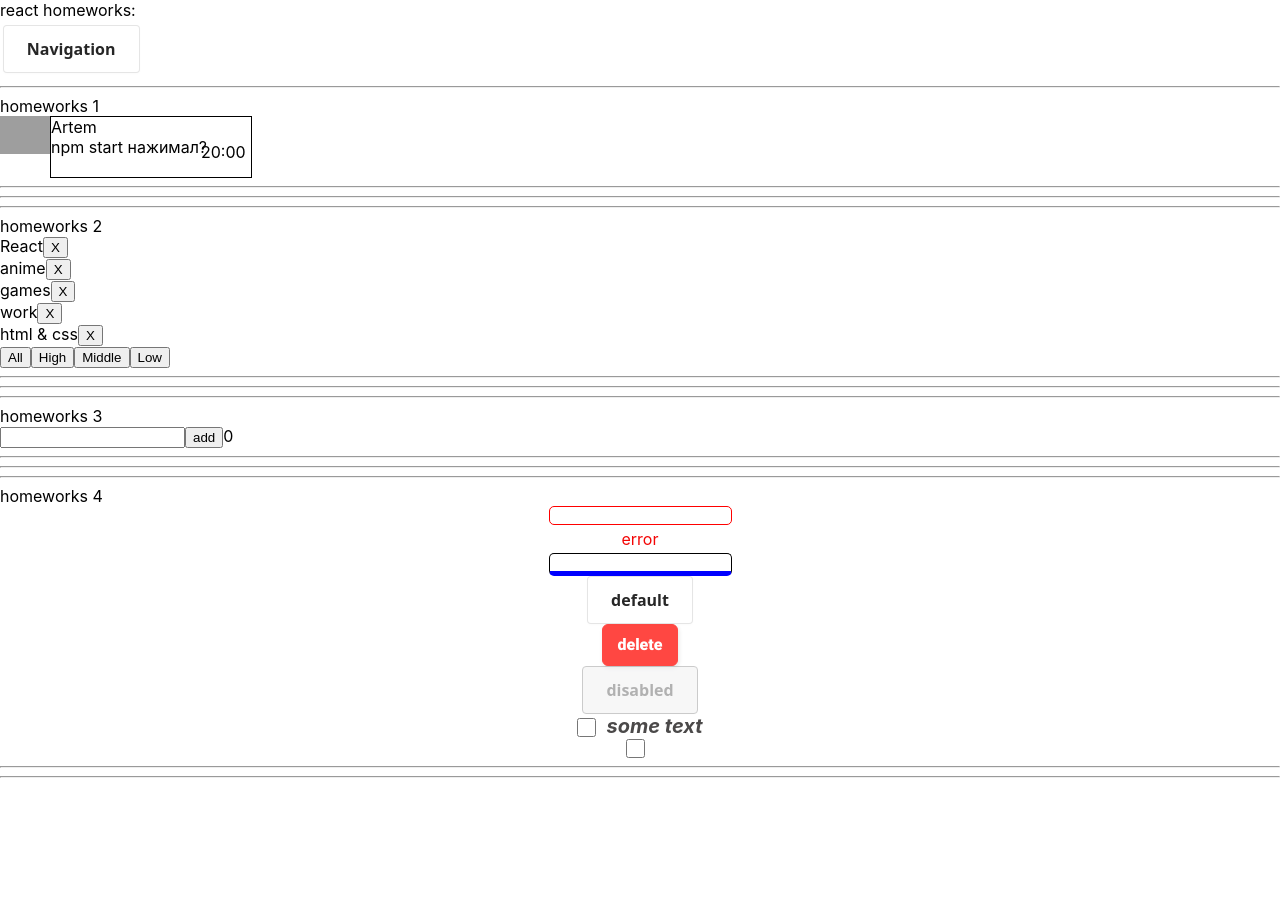
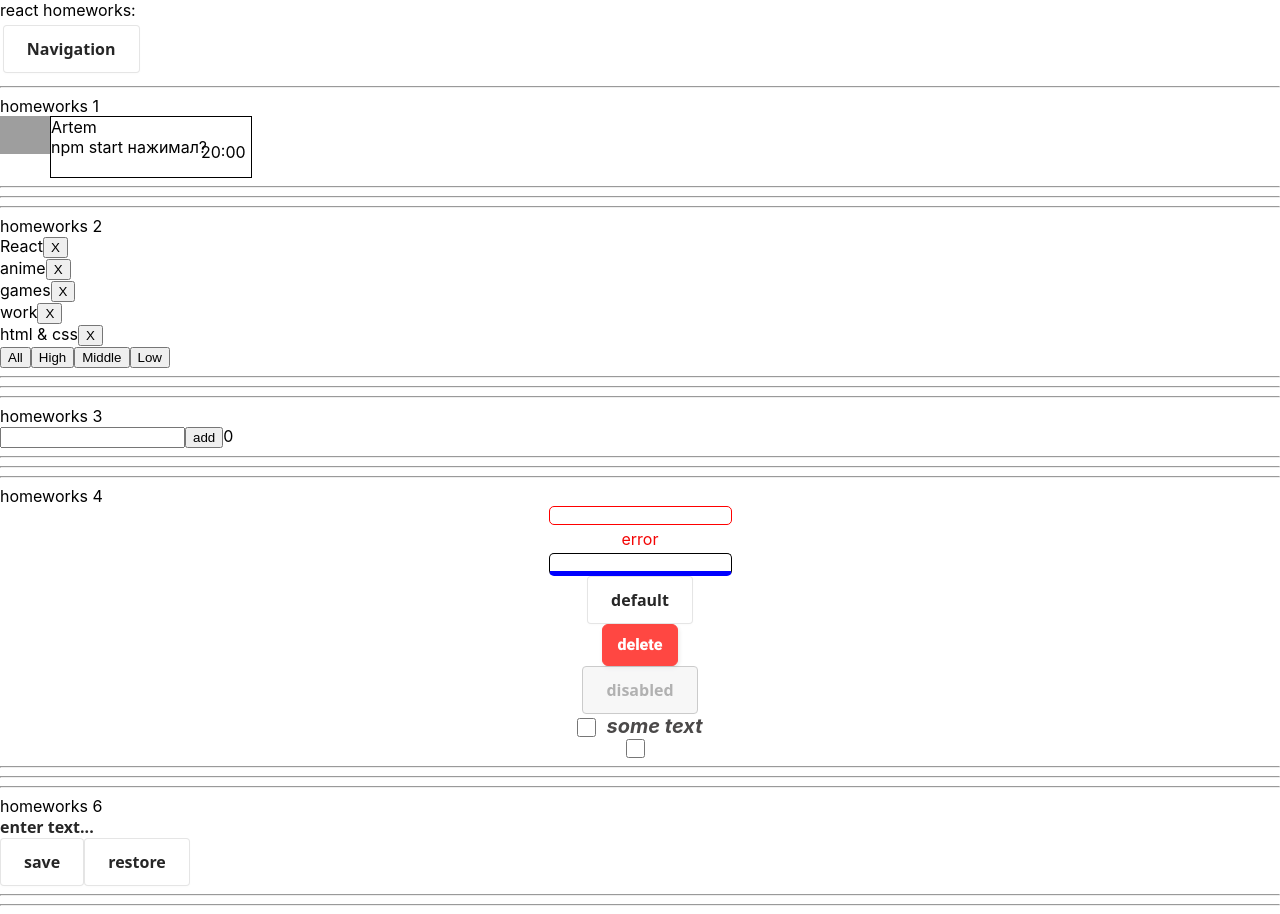
Before and after one commit to ASMalakhovv/Ignat, a React (Create React App) app: page /#/pre-junior in a window 1280 px wide. Before the commit the page ends 800 px from the top, so only its background shows below. Built offline with nearby package versions, Linux system fonts and the light colour scheme; grey boxes are pictures that could not be loaded.

Commit message:
fulfilled

```diff
--- a/src/p1-main/m1-ui/u1-app/App.tsx
+++ b/src/p1-main/m1-ui/u1-app/App.tsx
@@ -5,6 +5,7 @@ import HW2 from "../../../p2-homeworks/h2/HW2";
 import HW3 from "../../../p2-homeworks/h3/HW3";
 import HW5 from '../../../p2-homeworks/h5-rrd-v6/HW5';
 import HW4 from '../../../p2-homeworks/h4/HW4';
+import HW6 from "../../../p2-homeworks/h6/HW6";
 
 function App() {
     return (
@@ -16,6 +17,7 @@ function App() {
             <HW4/>*/}
             {/*<HW5/>*/}
             <HW5/>
+            <HW6/>
         </div>
     )
 }
--- a/src/p2-homeworks/h6/HW6.tsx
+++ b/src/p2-homeworks/h6/HW6.tsx
@@ -10,7 +10,7 @@ function HW6() {
         saveState<string>('editable-span-value', value)
     }
     const restore = () => {
-        // setValue()
+        setValue(restoreState('editable-span-value', value))
     }
 
     return (
@@ -33,6 +33,7 @@ function HW6() {
             {/*для личного творчества, могу проверить*/}
             {/*<AlternativeSuperEditableSpan/>*/}
             <hr/>
+
         </div>
     )
 }
--- /dev/null
+++ b/src/p2-homeworks/h6/common/c4-SuperEditableSpan/SuperEditableSpan.module.scss
@@ -0,0 +1,6 @@
+.mySpan {
+  color: rgba(0, 0, 0, 0.85);;
+  font-family: system-ui, -apple-system, system-ui, "Helvetica Neue", Helvetica, Arial, sans-serif;
+  font-size: 16px;
+  font-weight: 600;
+}
--- a/src/p2-homeworks/h6/common/c4-SuperEditableSpan/SuperEditableSpan.tsx
+++ b/src/p2-homeworks/h6/common/c4-SuperEditableSpan/SuperEditableSpan.tsx
@@ -1,5 +1,6 @@
 import React, {DetailedHTMLProps, InputHTMLAttributes, HTMLAttributes, useState} from 'react'
 import SuperInputText from '../../../h4/common/c1-SuperInputText/SuperInputText'
+import style from './SuperEditableSpan.module.scss'
 
 // тип пропсов обычного инпута
 type DefaultInputPropsType = DetailedHTMLProps<InputHTMLAttributes<HTMLInputElement>, HTMLInputElement>
@@ -31,27 +32,27 @@ const SuperEditableSpan: React.FC<SuperEditableSpanType> = (
     const {children, onDoubleClick, className, ...restSpanProps} = spanProps || {}
 
     const onEnterCallback = () => {
-        // setEditMode() // выключить editMode при нажатии Enter
+        setEditMode(false) // выключить editMode при нажатии Enter
 
         onEnter && onEnter()
     }
     const onBlurCallback = (e: React.FocusEvent<HTMLInputElement>) => {
-        // setEditMode() // выключить editMode при нажатии за пределами инпута
+        setEditMode(false)
 
         onBlur && onBlur(e)
     }
     const onDoubleClickCallBack = (e: React.MouseEvent<HTMLSpanElement, MouseEvent>) => {
-        // setEditMode() // включить editMode при двойном клике
+        setEditMode(true)
 
         onDoubleClick && onDoubleClick(e)
     }
 
-    const spanClassName = `${'сделать красивый стиль для спана'} ${className}`
+    const spanClassName = `${style.mySpan} ${className}`
 
     return (
         <>
             {editMode
-                ? (
+                ?
                 <SuperInputText
                     autoFocus // пропсу с булевым значением не обязательно указывать true
                     onBlur={onBlurCallback}
@@ -59,7 +60,7 @@ const SuperEditableSpan: React.FC<SuperEditableSpanType> = (
 
                     {...restProps} // отдаём инпуту остальные пропсы если они есть (value например там внутри)
                 />
-                ) : (
+                :
                 <span
                     onDoubleClick={onDoubleClickCallBack}
                     className={spanClassName}
@@ -69,7 +70,7 @@ const SuperEditableSpan: React.FC<SuperEditableSpanType> = (
                         {/*если нет захардкодженного текста для спана, то значение инпута*/}
                     {children || restProps.value}
                 </span>
-                )
+
             }
         </>
     )
```
Lines whose indentation alone changed are shown as unchanged.
